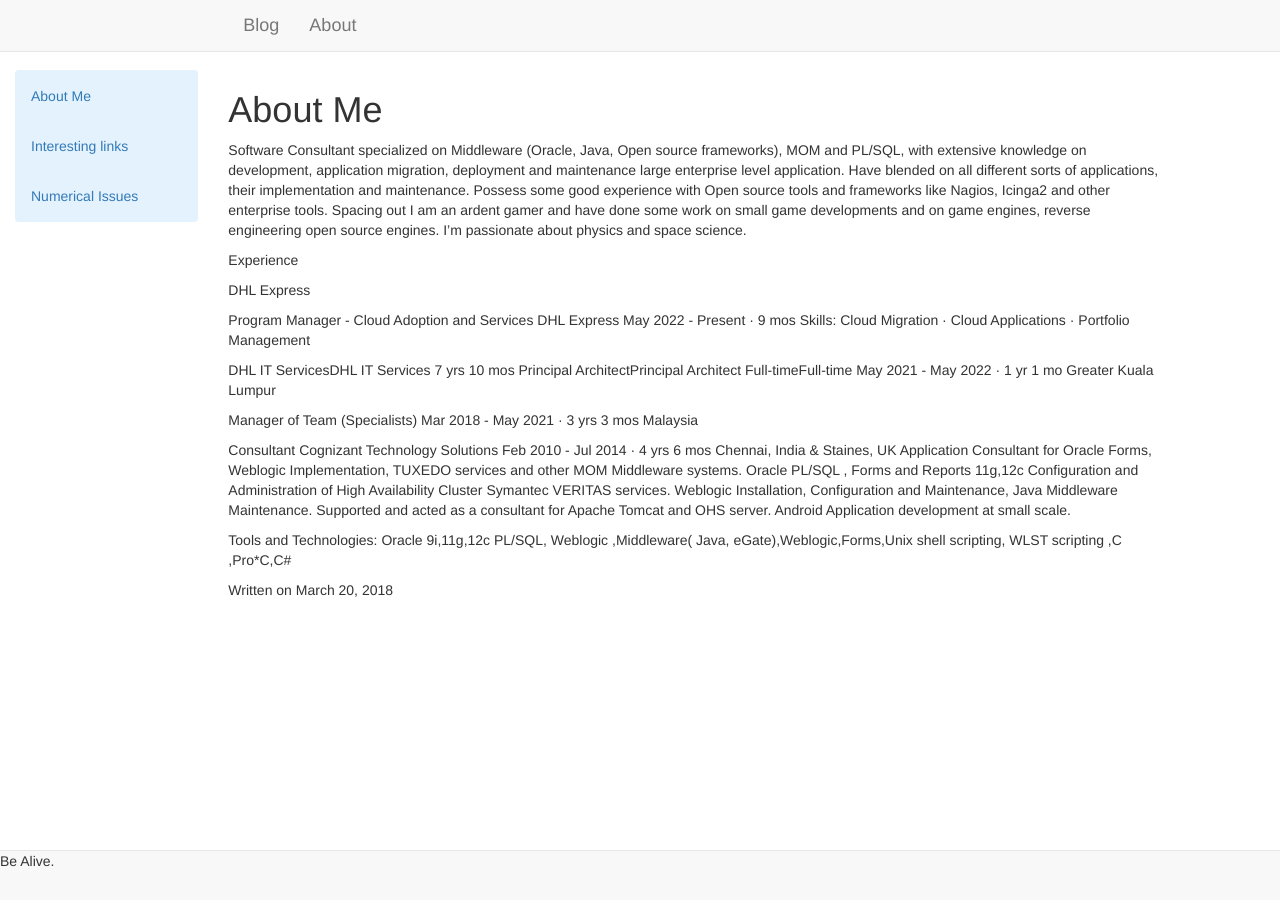
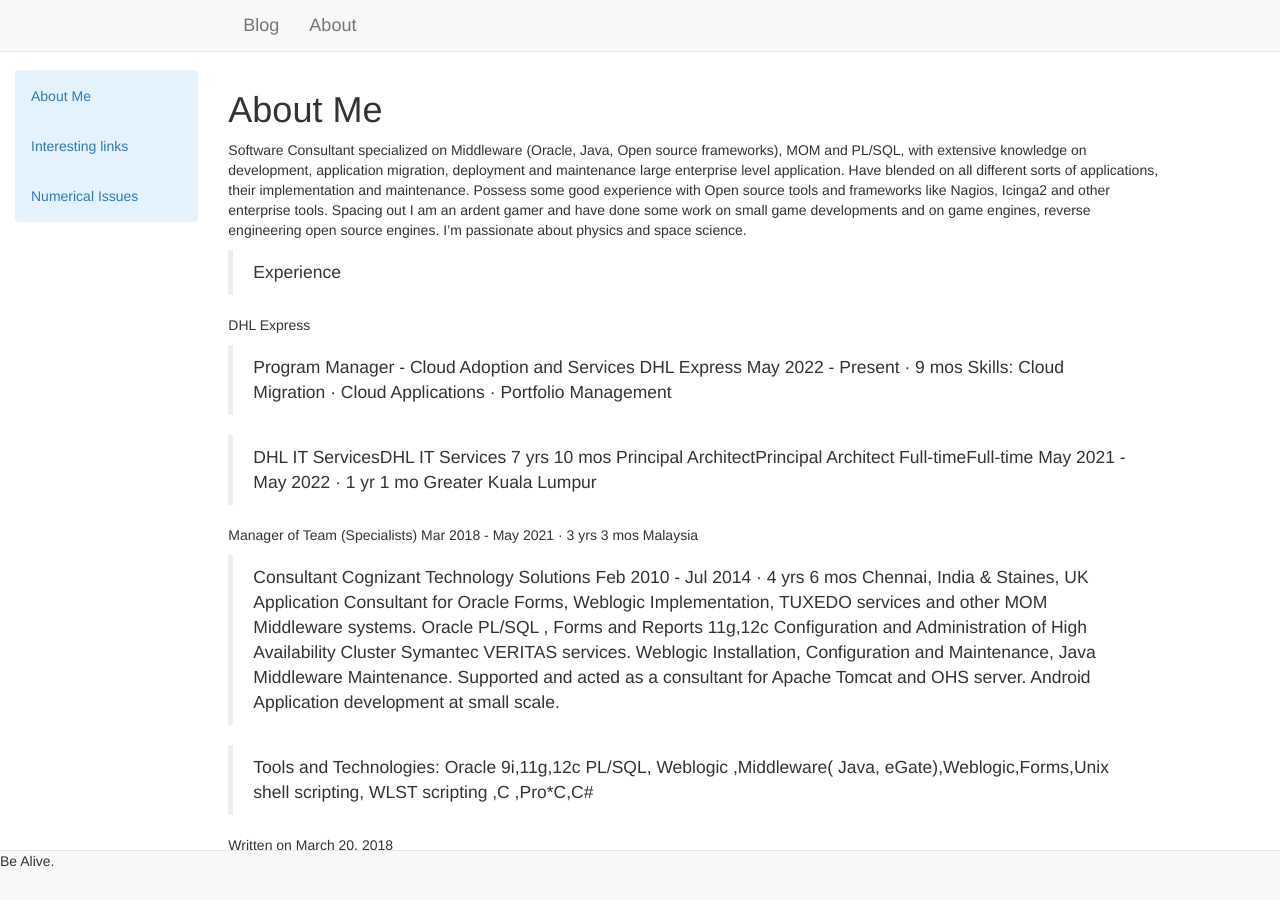
Before and after one commit to sudhaman/sudhaman.github.io, a Jekyll site: the page built from _posts/2018-03-20-About-me.md, in a window 1280 px wide. Built offline with Jekyll 4.4.1, drawn with Linux system fonts in a browser that asks for light colours.

Commit message:
Blogging

```diff
--- a/_posts/2018-03-20-About-me.md
+++ b/_posts/2018-03-20-About-me.md
@@ -6,16 +6,16 @@ title: About Me
 Software Consultant specialized on Middleware (Oracle, Java, Open source frameworks), MOM and PL/SQL, with extensive knowledge on development, application migration, deployment and maintenance large enterprise level application. Have blended on all different sorts of applications, their implementation and maintenance. Possess some good experience with Open source tools and frameworks like Nagios, Icinga2 and other enterprise tools.
 Spacing out I am an ardent gamer and have done some work on small game developments and on game engines, reverse engineering open source engines. I'm passionate about physics and space science.
 
-Experience
+>Experience
 
 DHL Express
 
-Program Manager - Cloud Adoption and Services
+>Program Manager - Cloud Adoption and Services
 DHL Express
 May 2022 - Present · 9 mos
 Skills: Cloud Migration · Cloud Applications · Portfolio Management
 
-DHL IT ServicesDHL IT Services
+>DHL IT ServicesDHL IT Services
 7 yrs 10 mos
 Principal ArchitectPrincipal Architect
 Full-timeFull-time
@@ -27,7 +27,7 @@ Mar 2018 - May 2021 · 3 yrs 3 mos
 Malaysia
 
 
-Consultant
+>Consultant
 Cognizant Technology Solutions
 Feb 2010 - Jul 2014 · 4 yrs 6 mos
 Chennai, India & Staines, UK
@@ -38,5 +38,5 @@ Weblogic Installation, Configuration and Maintenance, Java Middleware Maintenanc
 Supported and acted as a consultant for Apache Tomcat and OHS server.
 Android Application development at small scale.
 
-Tools and Technologies:
+>Tools and Technologies:
 Oracle 9i,11g,12c PL/SQL, Weblogic ,Middleware( Java, eGate),Weblogic,Forms,Unix shell scripting, WLST scripting ,C ,Pro*C,C#
```
Also changed, not shown: _posts/2017-03-20-Interesting-links.md (+2 -1 lines).
